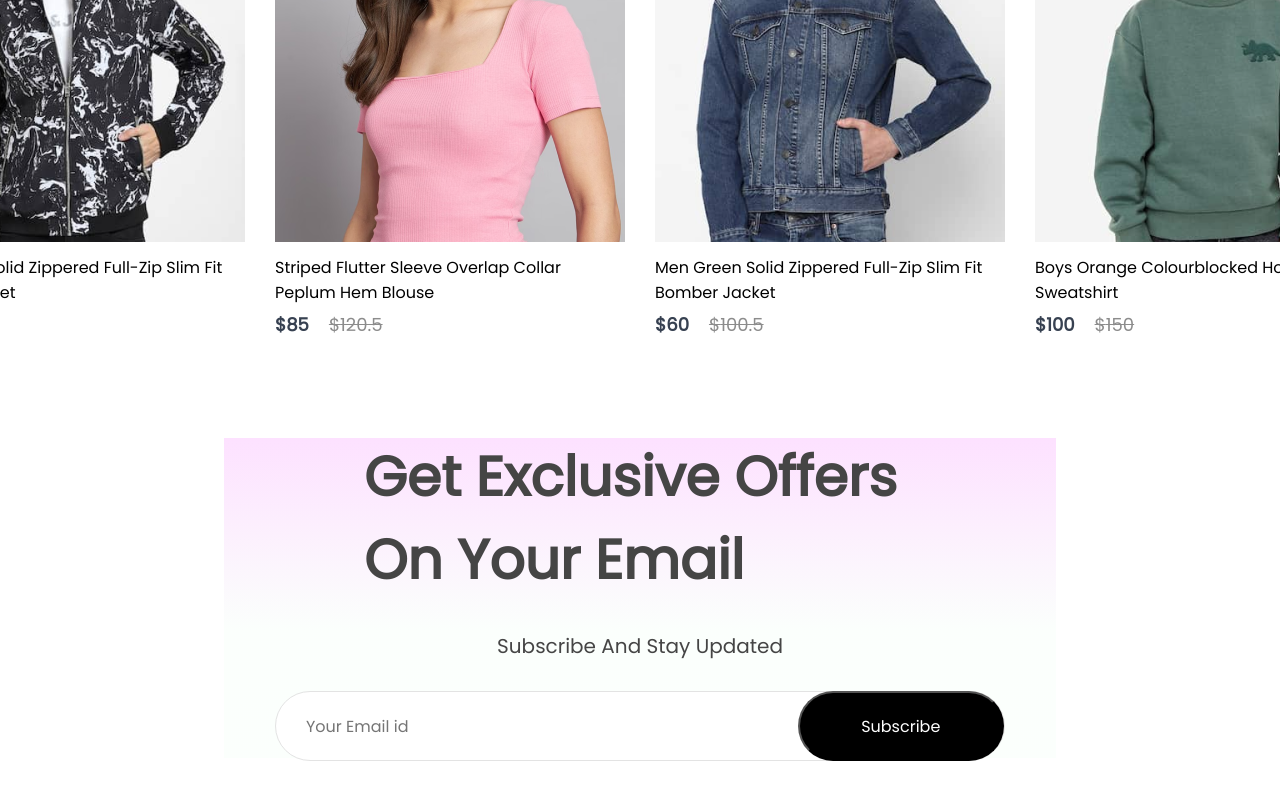
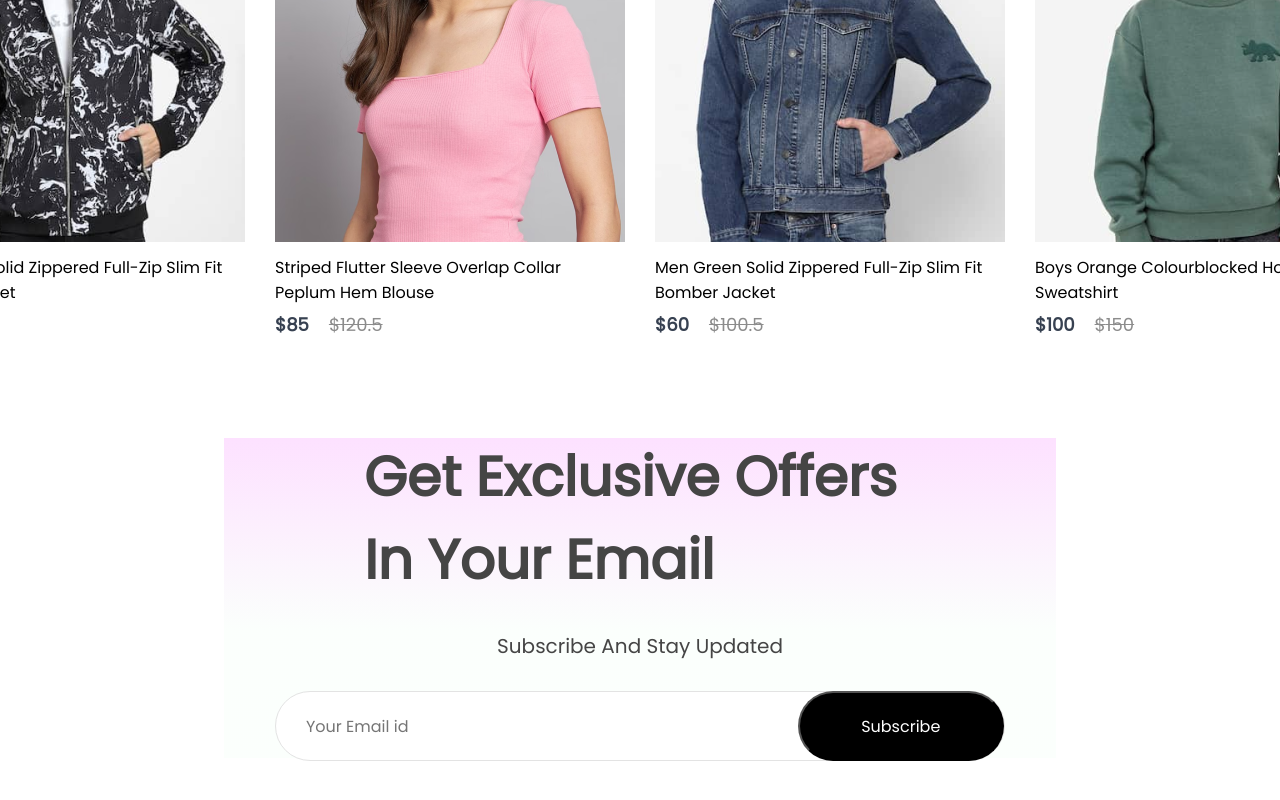
Before and after one commit to Aqueous20/Tropical-Treasures, a React (Create React App) app in the folder tropicaltreasures/: page / in a window 1280 px wide. Shown: the part 3145-3945 px from the top of the page. Built offline with nearby package versions, Linux system fonts and the light colour scheme.

Commit message:
Update NewsLetter.jsx

```diff
--- a/tropicaltreasures/src/components/NewsLetter/NewsLetter.jsx
+++ b/tropicaltreasures/src/components/NewsLetter/NewsLetter.jsx
@@ -4,7 +4,7 @@ import "./NewsLetter.css";
 export const NewsLetter = () => {
   return (
     <div className="Newsletter">
-      <h1>Get Exclusive Offers On Your Email</h1>
+      <h1>Get Exclusive Offers In Your Email</h1>
       <p>Subscribe And Stay Updated</p>
       <div className="Newsletter_email">
         <input type="email" placeholder="Your Email id" />
```
